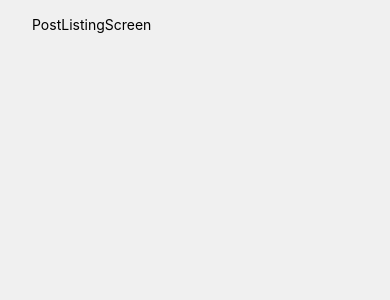
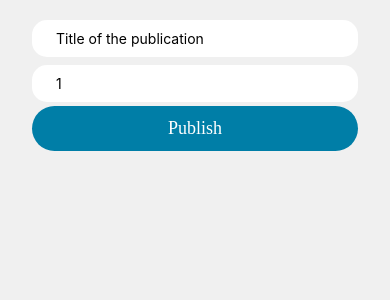
Before and after one commit to LeonelKero/done-with, a React Native app: screen / in a window 390 px wide. Shown: the top 300 px of the page. Built offline with nearby package versions, Linux system fonts and the light colour scheme.

Commit message:
Start implementing the post screen

```diff
--- a/app/components/form/DWFormField.tsx
+++ b/app/components/form/DWFormField.tsx
@@ -50,7 +50,9 @@ const DWFormField = ({
         keyboardType={keyboardType}
         getText={handleChange(field)}
         onBlur={() => setFieldTouched(field)}
-        Icon={<Entypo name={iconName} color={color.gray} size={20} />}
+        Icon={
+          iconName && <Entypo name={iconName} color={color.gray} size={20} />
+        }
       />
       <DWErrorText message={errors[field]} isVisible={touched[field]} />
     </>
--- a/app/screens/post/PostListingScreen.tsx
+++ b/app/screens/post/PostListingScreen.tsx
@@ -1,12 +1,57 @@
 import React from "react";
 import { StyleSheet, Text, View } from "react-native";
 import RootContainer from "../RootContainer";
+import { number, object, string } from "yup";
+import { Formik } from "formik";
+import DWFormField from "../../components/form/DWFormField";
+import DWSubmitButton from "../../components/form/DWSubmitButton";
+
+const publishSchema = object({
+  title: string().required().label("Title"),
+  price: number().required().min(1).max(1000).label("Price"),
+  category: string().required().label("Category"),
+  description: string().required().label("Description"),
+});
 
 const PostListingScreen = () => {
   return (
     <RootContainer>
       <View style={styles.container}>
-        <Text>PostListingScreen</Text>
+        <Formik
+          onSubmit={(values) => console.log("Publish", values)}
+          initialValues={{ title: "", price: 1,}}
+          validationSchema={publishSchema}
+        >
+          {({ values, errors, touched, handleChange, setFieldTouched }) => (
+            <View style={styles.inputs}>
+              <DWFormField
+                field={"title"}
+                placeholder={"Title of the publication"}
+                iconName={undefined}
+                errors={errors}
+                value={values.title}
+                isSecure={false}
+                touched={touched}
+                keyboardType={"default"}
+                handleChange={handleChange}
+                setFieldTouched={setFieldTouched}
+              />
+              <DWFormField
+                field={"price"}
+                placeholder={"Item price"}
+                iconName={undefined}
+                errors={errors}
+                value={values.price}
+                isSecure={false}
+                touched={touched}
+                keyboardType={"number-pad"}
+                handleChange={handleChange}
+                setFieldTouched={setFieldTouched}
+              />
+              <DWSubmitButton title="Publish" />
+            </View>
+          )}
+        </Formik>
       </View>
     </RootContainer>
   );
@@ -17,6 +62,7 @@ export default PostListingScreen;
 const styles = StyleSheet.create({
   container: {
     paddingHorizontal: 32,
-    paddingVertical: 16
+    paddingVertical: 16,
   },
+  inputs: {},
 });
```
